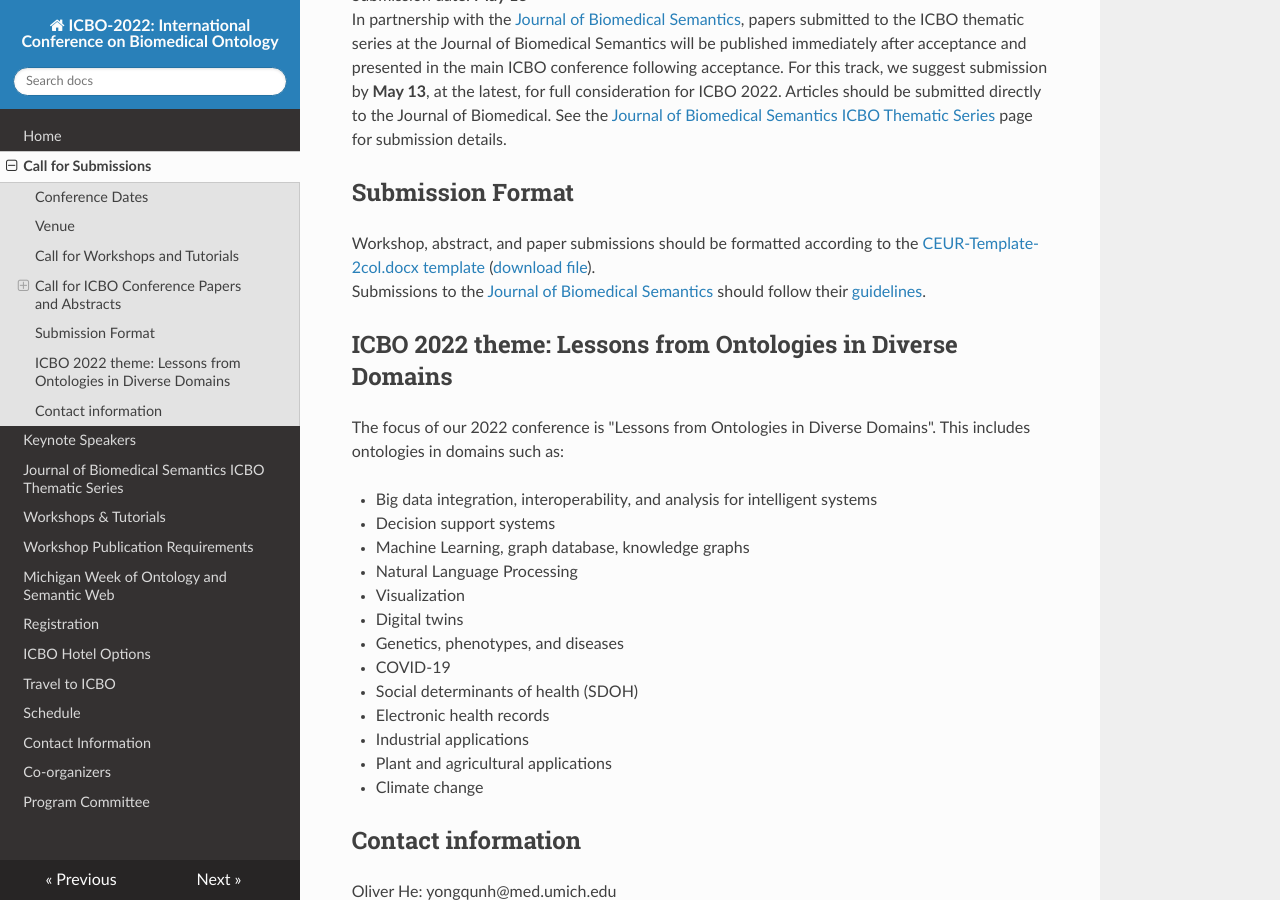
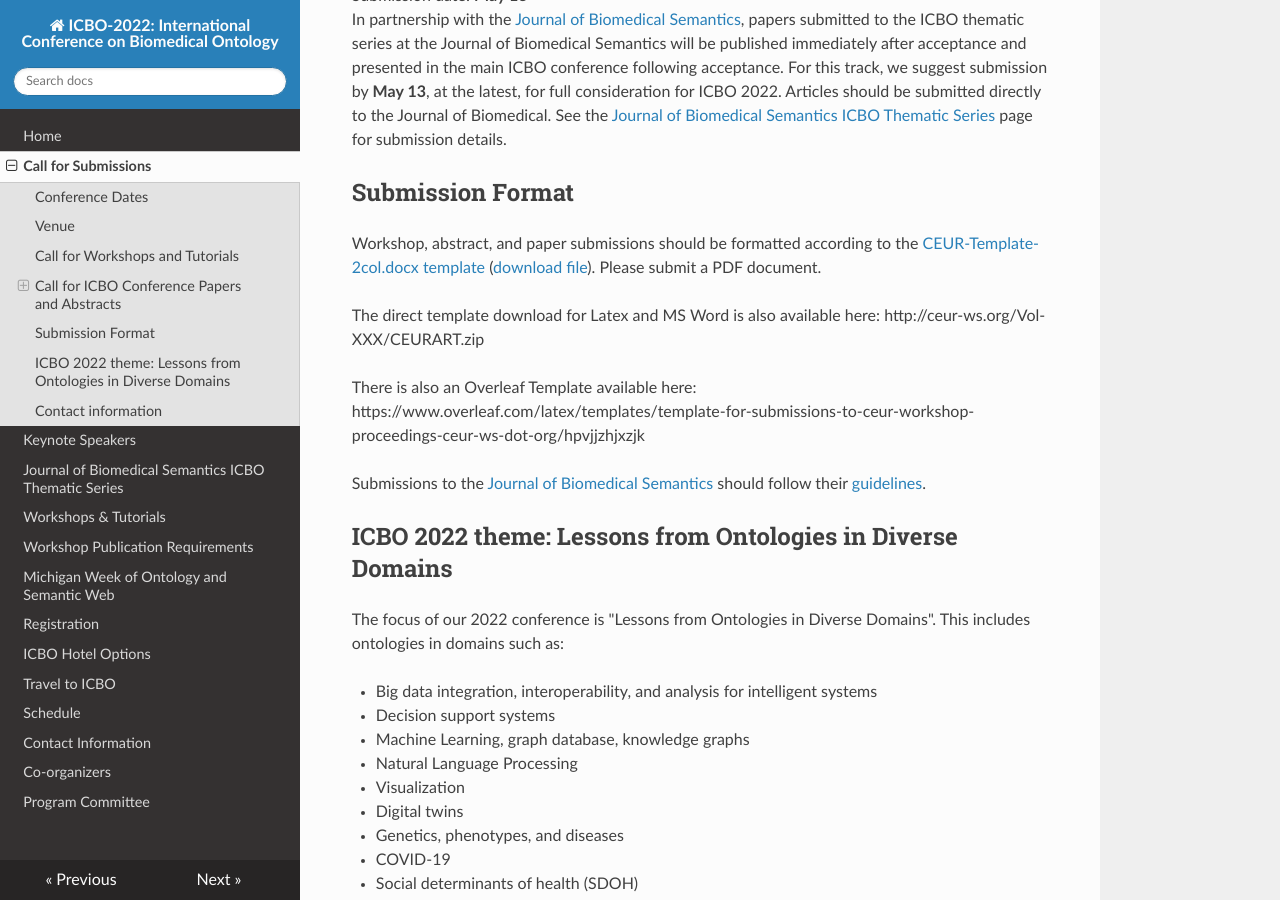
Before and after one commit to johnbeve/BFO-Organization, an MkDocs documentation site: the page built from docs/call-for-submissions.md, in a window 1280 px wide and 900 px high, scrolled down 1098 px. Built offline with MkDocs 1.6.1, drawn with Linux system fonts in a browser that asks for light colours; nearby versions of some CDN libraries.

Commit message:
Update call-for-submissions.md

```diff
--- a/docs/call-for-submissions.md
+++ b/docs/call-for-submissions.md
@@ -35,7 +35,12 @@
 In partnership with the [Journal of Biomedical Semantics](https://jbiomedsem.biomedcentral.com/), papers submitted to the ICBO thematic series at the Journal of Biomedical Semantics will be published immediately after acceptance and presented in the main ICBO conference following acceptance. For this track, we suggest submission by **May 13**, at the latest, for full consideration for ICBO 2022. Articles should be submitted directly to the Journal of Biomedical. See the [Journal of Biomedical Semantics ICBO Thematic Series](submit-jbms-icbo.md) page for submission details.
 
 ## Submission Format
-Workshop, abstract, and paper submissions should be formatted according to the <a href="https://docs.google.com/document/d/1zqp3oXjl5ooFw6Bb5C-cEOPXQIcolzRJ/edit?usp=sharing&ouid=106653010360062214642&rtpof=true&sd=true" target="_blank">CEUR-Template-2col.docx template</a> (<a href="https://github.com/ICBO-conference/icbo2022/raw/main/docs/CEUR-Template-2col.docx" target="_blank">download file</a>).
+Workshop, abstract, and paper submissions should be formatted according to the <a href="https://docs.google.com/document/d/1zqp3oXjl5ooFw6Bb5C-cEOPXQIcolzRJ/edit?usp=sharing&ouid=106653010360062214642&rtpof=true&sd=true" target="_blank">CEUR-Template-2col.docx template</a> (<a href="https://github.com/ICBO-conference/icbo2022/raw/main/docs/CEUR-Template-2col.docx" target="_blank">download file</a>). Please submit a PDF document.
+
+The direct template download for Latex and MS Word is also available here:  http://ceur-ws.org/Vol-XXX/CEURART.zip
+
+There is also an Overleaf Template available here: https://www.overleaf.com/latex/templates/template-for-submissions-to-ceur-workshop-proceedings-ceur-ws-dot-org/hpvjjzhjxzjk
+
 Submissions to the [Journal of Biomedical Semantics](https://jbiomedsem.biomedcentral.com/) should follow their [guidelines](https://jbiomedsem.biomedcentral.com/submission-guidelines).
 
 ## ICBO 2022 theme: Lessons from Ontologies in Diverse Domains
```
